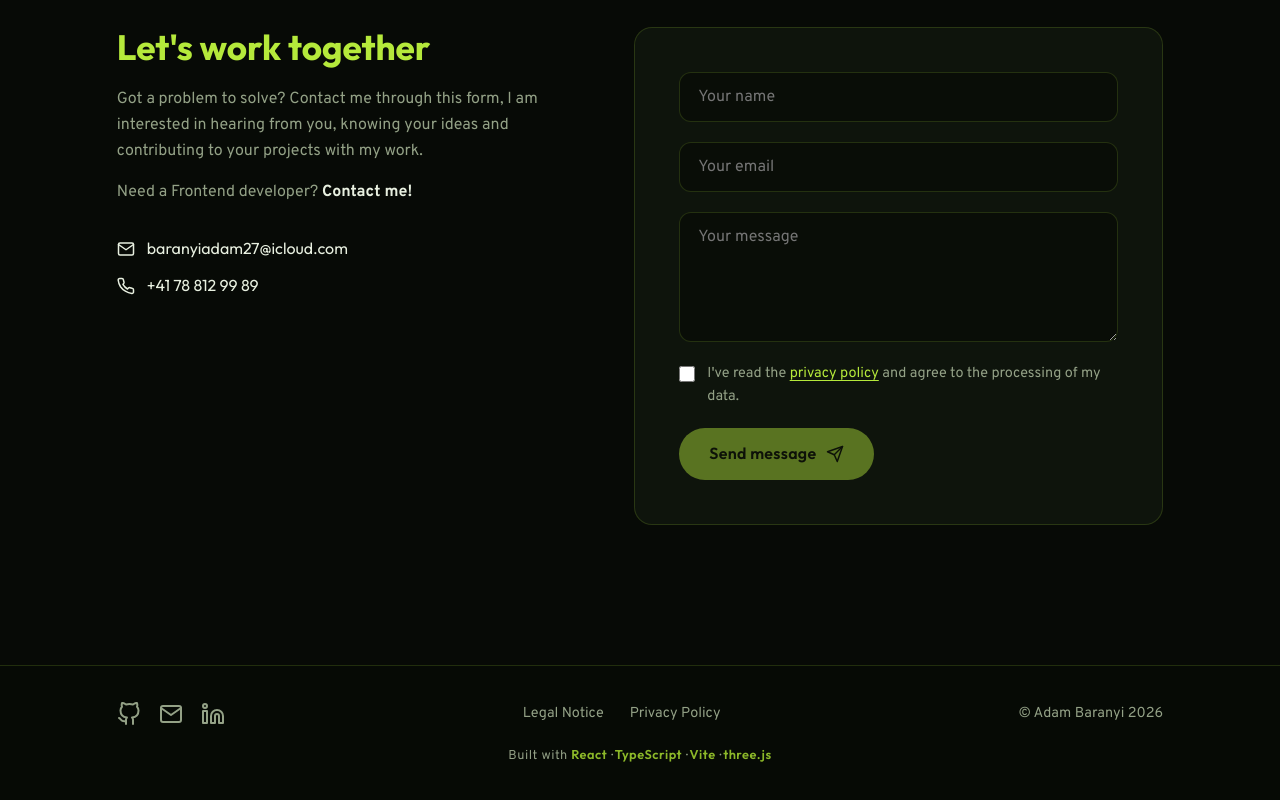
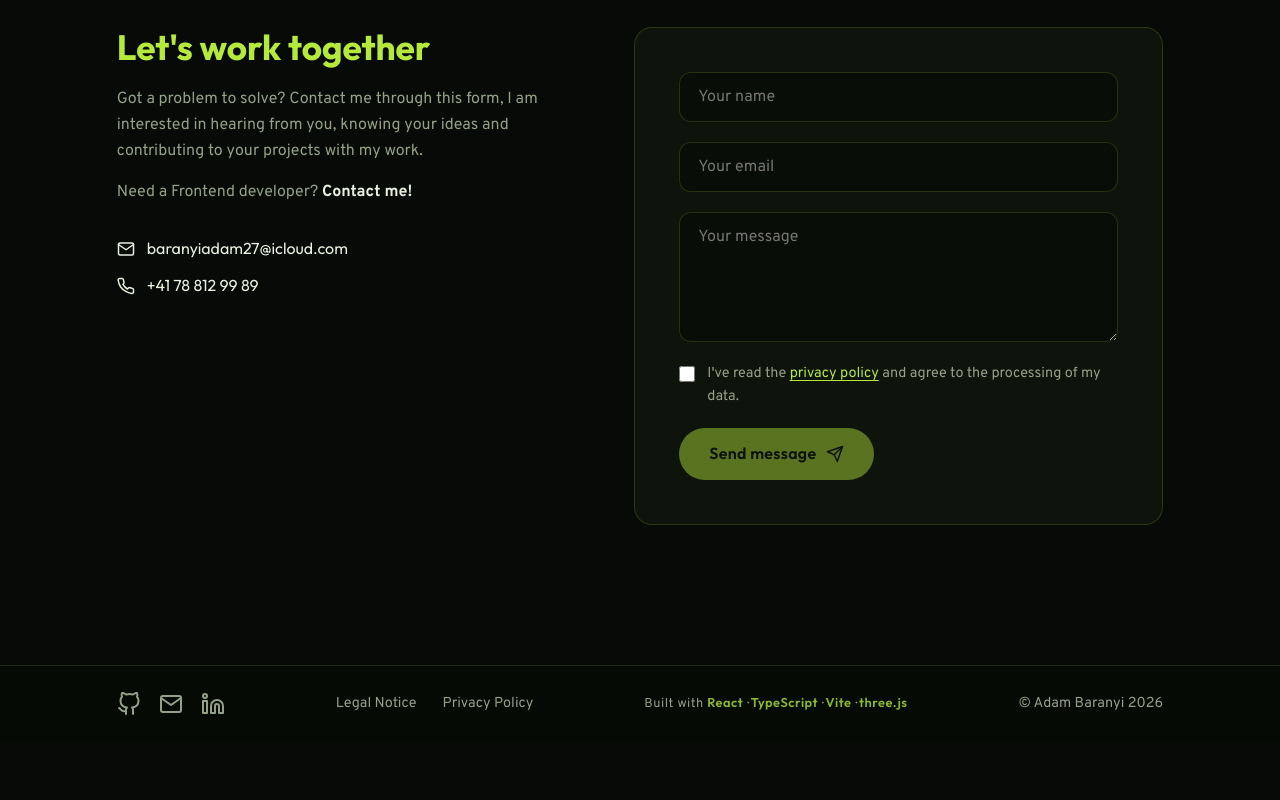
Before and after one commit to AdamBaranyi/Portfolio, a React (Vite) app: page / in a window 1280 px wide. Shown: the part 4931-5731 px from the top of the page. After the commit the page ends 5673 px from the top, so only its background shows below. Built offline with nearby package versions, Linux system fonts and the light colour scheme.

Commit message:
Slim the footer to a single row matching the navbar height

```diff
--- a/src/components/Footer.css
+++ b/src/components/Footer.css
@@ -1,14 +1,14 @@
 .footer {
   border-top: 1px solid var(--border);
-  padding: 36px 0;
   background: rgba(7, 10, 6, 0.7);
 }
 
-/* same box as .section so the footer lines up with the main content */
+/* same column as sections/navbar, same height as the navbar */
 .footer-inner {
   max-width: 1200px;
+  min-height: var(--nav-height);
   margin: 0 auto;
-  padding: 0 6vw;
+  padding: 14px 6vw;
   display: flex;
   align-items: center;
   justify-content: space-between;
@@ -56,10 +56,6 @@
 }
 
 .footer-tech {
-  max-width: 1200px;
-  margin: 18px auto 0;
-  padding: 0 6vw;
-  text-align: center;
   color: var(--text-muted);
   font-size: 0.8rem;
   letter-spacing: 0.04em;
@@ -71,9 +67,11 @@
   font-weight: 600;
 }
 
-@media (max-width: 600px) {
+@media (max-width: 900px) {
   .footer-inner {
     flex-direction: column;
     text-align: center;
+    padding-top: 24px;
+    padding-bottom: 24px;
   }
 }
--- a/src/components/Footer.tsx
+++ b/src/components/Footer.tsx
@@ -27,8 +27,6 @@ export default function Footer() {
           <a href="#/imprint">{t('imprint')}</a>
           <a href="#/privacy">{t('privacy_policy')}</a>
         </nav>
-        <span className="footer-copy">© Adam Baranyi {year}</span>
-      </div>
         <p className="footer-tech">
           {t('footer_built')}{' '}
           {techStack.map((tech, i) => (
@@ -38,6 +36,8 @@ export default function Footer() {
             </span>
           ))}
         </p>
+        <span className="footer-copy">© Adam Baranyi {year}</span>
+      </div>
     </footer>
   );
 }
```
Lines whose indentation alone changed are shown as unchanged.
